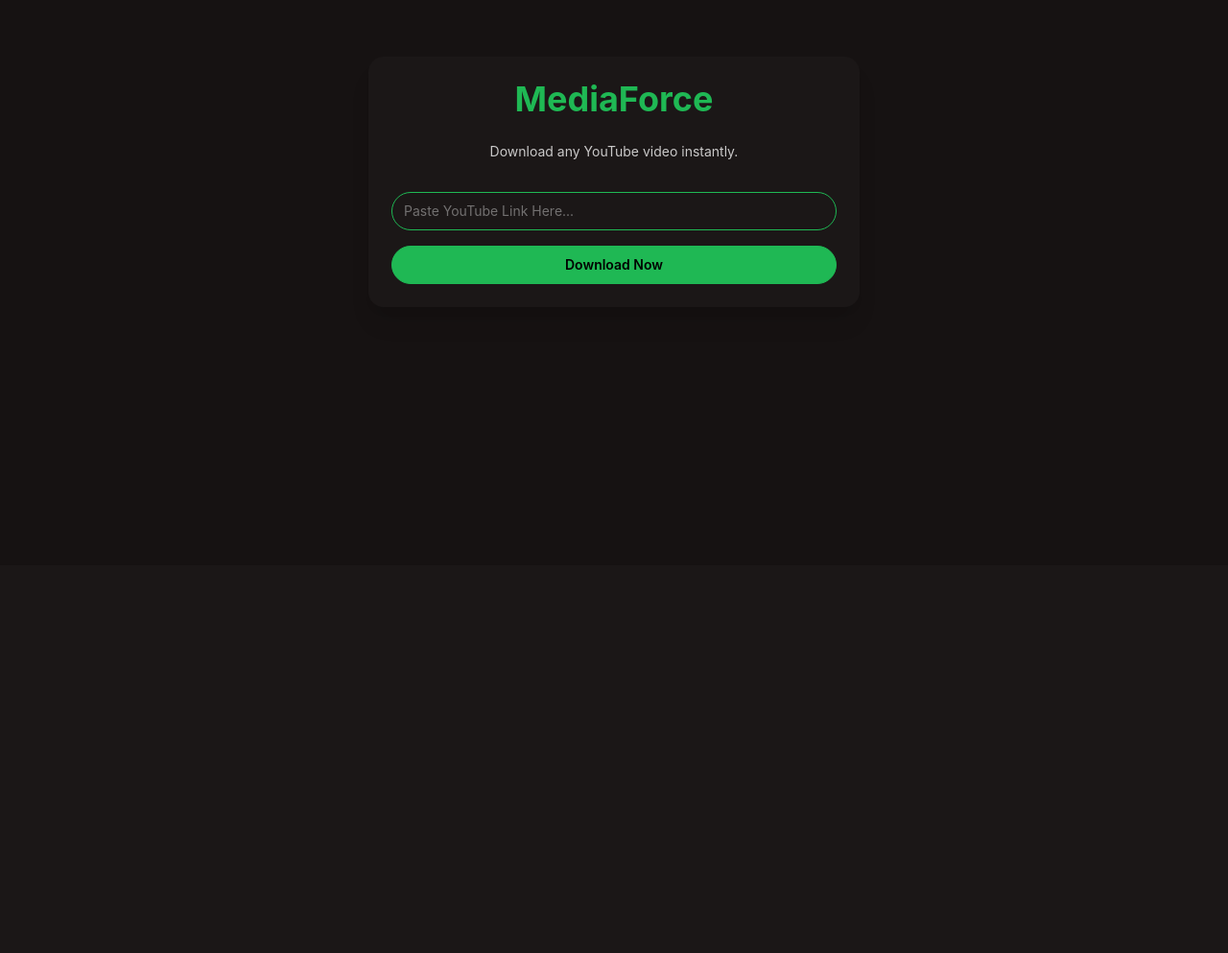
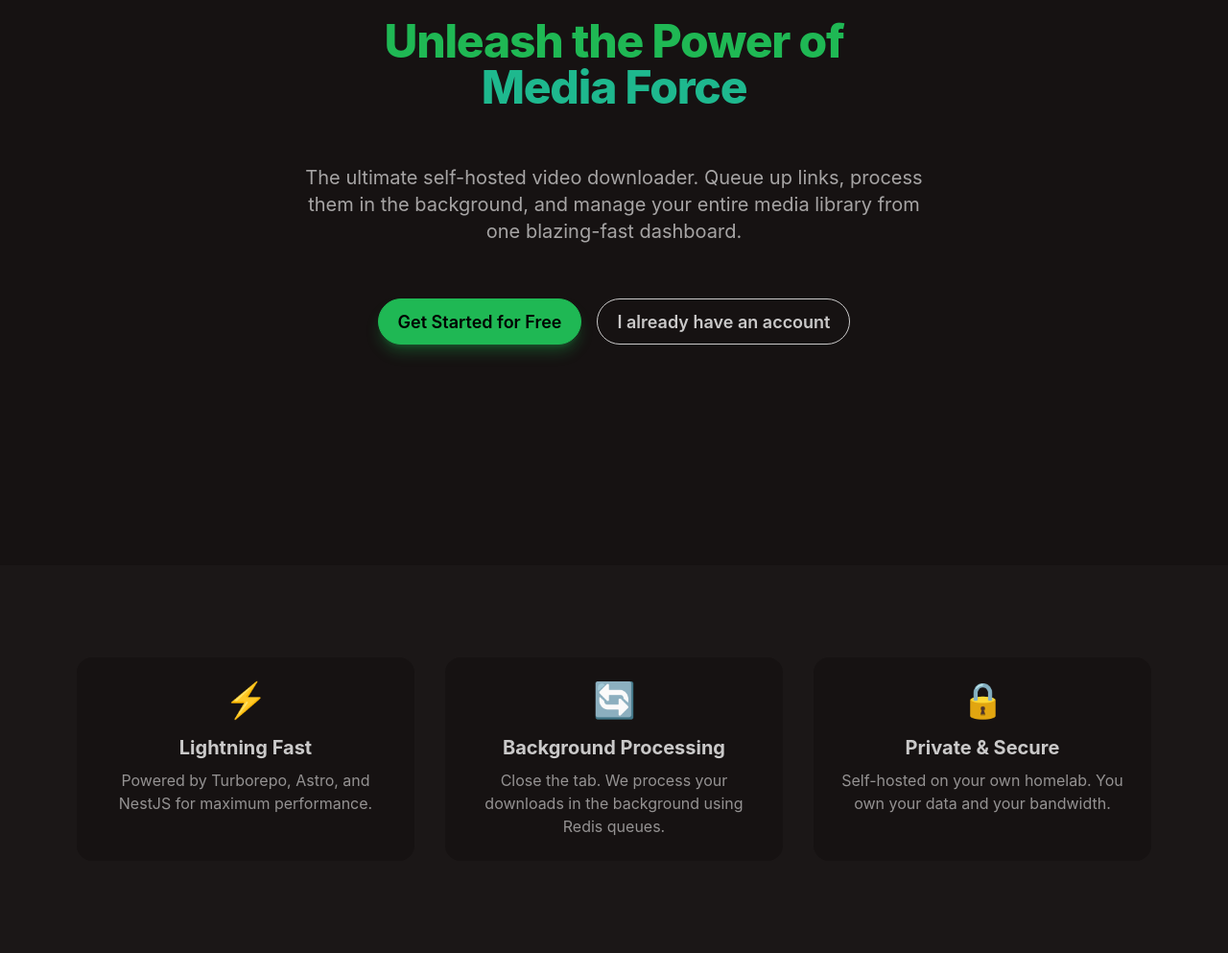
Before and after one commit to ritikkumar27/media-force, an Astro site in the folder apps/web/: page / in a window 1280 px wide. Shown: the part 211-1204 px from the top of the page at 96% size. Before the commit the page ends 800 px from the top, so only its background shows below. Built offline with nearby package versions, Linux system fonts and the light colour scheme; Astro itself is replaced by a stand-in of ours.

Commit message:
New Landing Page

```diff
--- a/apps/web/src/pages/index.astro
+++ b/apps/web/src/pages/index.astro
@@ -3,75 +3,51 @@ import Layout from '../layouts/Layout.astro';
 ---
 
 <Layout>
-  <main class="min-h-screen flex items-center justify-center bg-base-200">
-    <div class="card w-full max-w-lg bg-base-100 shadow-xl">
-      <div class="card-body text-center">
-        <h2 class="card-title justify-center text-4xl font-bold text-primary mb-4">MediaForce</h2>
-        <p class="mb-6">Download any YouTube video instantly.</p>
+  <!-- Hero Section -->
+  <div class="hero min-h-screen bg-base-200">
+    <div class="hero-content text-center">
+      <div class="max-w-2xl">
+        <h1 class="text-5xl font-extrabold text-primary mb-8 tracking-tight">
+          Unleash the Power of <br/> <span class="text-secondary">Media Force</span>
+        </h1>
+        <p class="py-6 text-xl text-base-content/80 mb-8">
+          The ultimate self-hosted video downloader. Queue up links, process them in the background, and manage your entire media library from one blazing-fast dashboard.
+        </p>
 
-        <form id="download-form" class="flex flex-col gap-4">
-          <input
-            type="url"
-            id="yt-url"
-            placeholder="Paste YouTube Link Here..."
-            class="input input-bordered input-primary w-full"
-            required
-          />
-          <button type="submit" id="submit-btn" class="btn btn-primary w-full">
-            Download Now
-          </button>
-        </form>
-
-        <!-- A place to show messages or progress -->
-        <div id="status-message" class="mt-4 hidden text-sm"></div>
-
+        <div class="flex flex-col sm:flex-row gap-4 justify-center">
+          <a href="/register" class="btn btn-primary btn-lg shadow-lg shadow-primary/30">
+            Get Started for Free
+          </a>
+          <a href="/login" class="btn btn-outline btn-lg">
+            I already have an account
+          </a>
+        </div>
       </div>
     </div>
-  </main>
+  </div>
+
+  <!-- Feature Highlights -->
+  <div class="bg-base-100 py-24">
+    <div class="max-w-6xl mx-auto px-4 grid grid-cols-1 md:grid-cols-3 gap-8 text-center">
+
+      <div class="p-6 bg-base-200 rounded-2xl">
+        <div class="text-4xl mb-4">⚡</div>
+        <h3 class="text-xl font-bold mb-2">Lightning Fast</h3>
+        <p class="text-base-content/70">Powered by Turborepo, Astro, and NestJS for maximum performance.</p>
+      </div>
+
+      <div class="p-6 bg-base-200 rounded-2xl">
+        <div class="text-4xl mb-4">🔄</div>
+        <h3 class="text-xl font-bold mb-2">Background Processing</h3>
+        <p class="text-base-content/70">Close the tab. We process your downloads in the background using Redis queues.</p>
+      </div>
+
+      <div class="p-6 bg-base-200 rounded-2xl">
+        <div class="text-4xl mb-4">🔒</div>
+        <h3 class="text-xl font-bold mb-2">Private & Secure</h3>
+        <p class="text-base-content/70">Self-hosted on your own homelab. You own your data and your bandwidth.</p>
+      </div>
+
+    </div>
+  </div>
 </Layout>
-
-<script>
-  //Vanilla JavaScript! It only runs on the client.
-  const form = document.getElementById('download-form');
-  const urlInput = document.getElementById('yt-url') as HTMLInputElement;
-  const submitBtn = document.getElementById('submit-btn') as HTMLButtonElement;
-  const statusMessage = document.getElementById('status-message');
-
-  form?.addEventListener('submit', async (e) => {
-    e.preventDefault();
-    const url = urlInput.value;
-
-    // UI Updates
-    submitBtn.disabled = true;
-    submitBtn.innerHTML = '<span class="loading loading-spinner"></span> Processing...';
-    if(statusMessage) {
-      statusMessage.classList.remove('hidden');
-      statusMessage.textContent = 'Contacting server...';
-    }
-
-    try {
-      // TODO: Replace with your actual NestJS API endpoint!
-      // const response = await fetch('http://localhost:3000/api/download', {
-      //   method: 'POST',
-      //   headers: { 'Content-Type': 'application/json' },
-      //   body: JSON.stringify({ url })
-      // });
-
-      // Simulating a network request for now
-      await new Promise(resolve => setTimeout(resolve, 2000));
-
-      if(statusMessage) {
-        statusMessage.classList.add('text-success');
-        statusMessage.textContent = 'Success! Your download is starting.';
-      }
-    } catch (error) {
-      if(statusMessage) {
-        statusMessage.classList.add('text-error');
-        statusMessage.textContent = 'An error occurred. Please try again.';
-      }
-    } finally {
-      submitBtn.disabled = false;
-      submitBtn.textContent = 'Download Now';
-    }
-  });
-</script>
```
